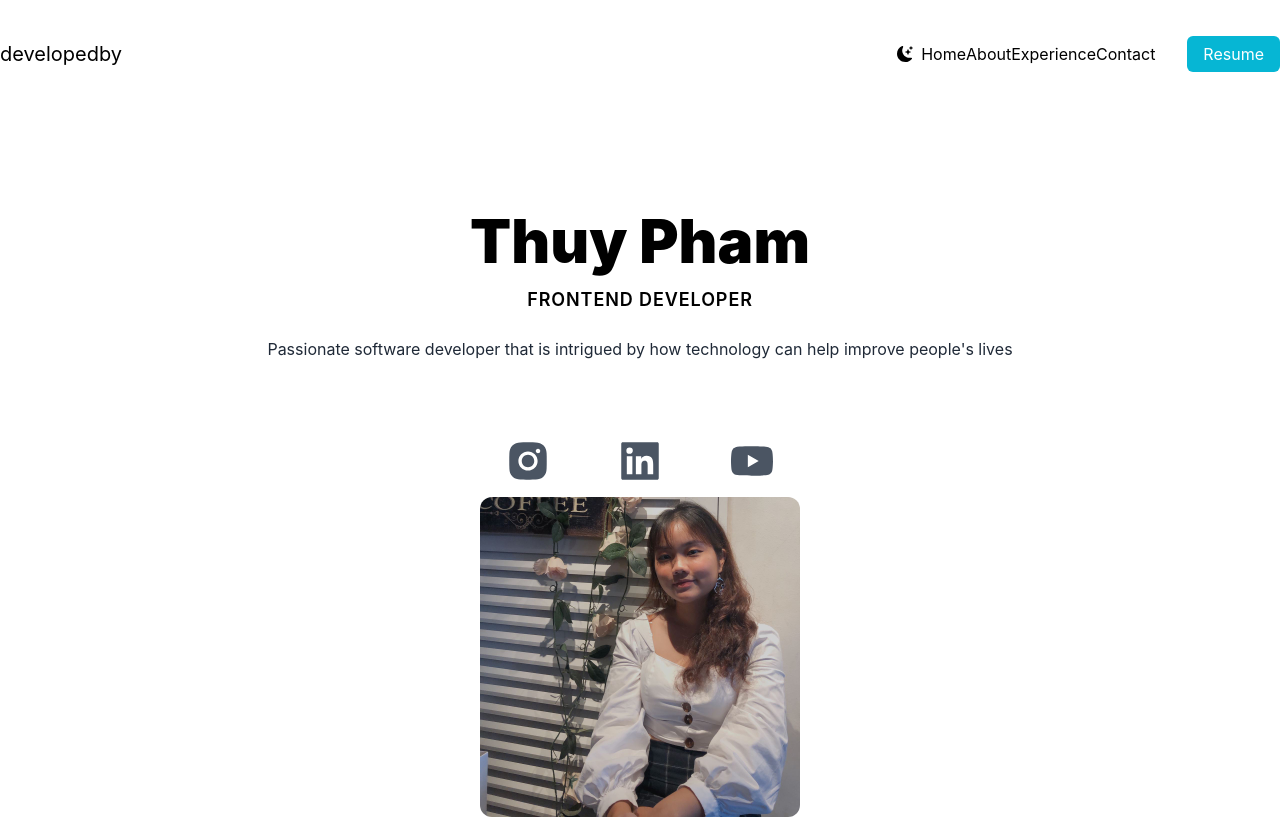
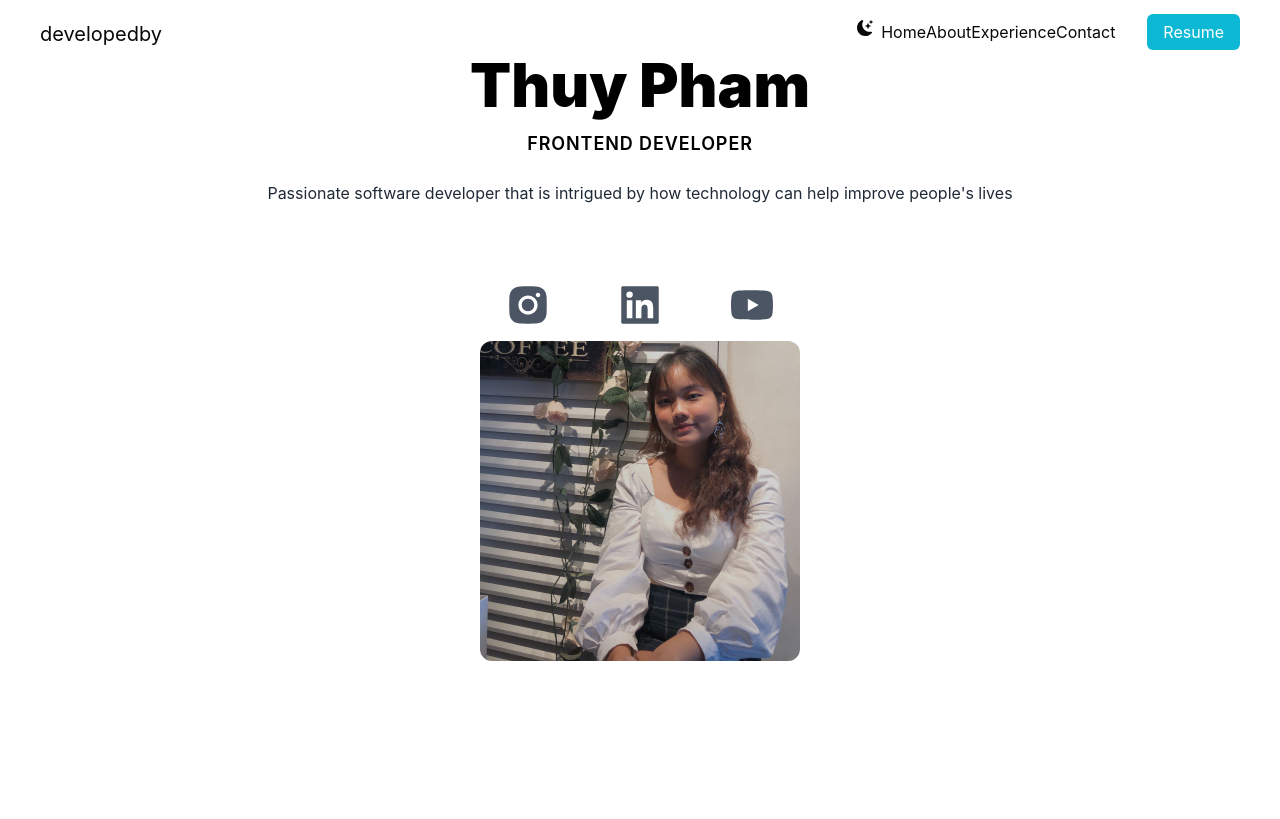
Before and after one commit to tweee64/portfolio, a React (Create React App) app: page /about in a window 1280 px wide. Shown: the top 819 px of the page. Built offline with nearby package versions, Linux system fonts and the light colour scheme.

Commit message:
change navbar

```diff
--- a/package.json
+++ b/package.json
@@ -12,7 +12,7 @@
     "react-dom": "^18.2.0",
     "react-icons": "^5.0.1",
     "react-router-dom": "^6.22.0",
-    "react-scripts": "5.0.1",
+    "react-scripts": "^5.0.1",
     "react-vertical-timeline-component": "^3.6.0",
     "web-vitals": "^2.1.4"
   },
--- a/src/App.js
+++ b/src/App.js
@@ -7,26 +7,30 @@ import Experience from "./pages/Experience";
 import { BrowserRouter } from "react-router-dom";
 import MainLayout from "./layout/MainLayout";
 import NavBar from "./NavBar";
+import { useState } from "react";
 function App() {
+  const [darkMode, setDarkMode] = useState(false);
+  const handleDarkMode = () => {
+    setDarkMode(!darkMode);
+  };
+
   return (
     <BrowserRouter>
       {/* <MainLayout> */}
 
-      <div className="relative z-0">
+      <div className={`${darkMode ? "dark" : ""} relative z-0 `}>
+        <div className=" dark:bg-gray-900">
           <div>
-          <NavBar />
+            <NavBar onDarkMode={handleDarkMode} />
             <Home />
           </div>
           <div className="bg-about bg-cover bg-center bg-no-repeat">
             <About />
           </div>
-
           {/* <div className="bg-tech bg-cover bg-center bg-no-repeat pb-10">
           <Tech />
         </div> */}
-
           {/* <Projects /> */}
-
           <div
             className="bg-experience bg-cover bg-center bg-no-repeat
         rounded-tl-[150px] rounded-br-[150px]"
@@ -38,8 +42,9 @@ function App() {
               <Experience />
             </div>
           </div>
-        <div>
+          <div className="relative z-0">
             <Contact />
+          </div>{" "}
         </div>
       </div>
       {/* </MainLayout> */}
--- a/src/Home.js
+++ b/src/Home.js
@@ -1,11 +1,10 @@
 import { AiFillInstagram, AiFillLinkedin, AiFillYoutube } from "react-icons/ai";
 import profilepic from "./profilepic.jpeg";
-import MainLayout from "./layout/MainLayout";
 import { styles } from "./styles";
 export default function Home() {
   return (
-    <div>
-      <div className="text-center p-10">
+    <span className="pt-10 " id="home">
+      <div className="text-center p-10 ">
         <h2 className={styles.sectionHeadTextLight}>Thuy Pham</h2>
         <h3 className={styles.sectionSubTextLight}>Frontend Developer</h3>
         <p className="rext-md py-5 leading-8 text-gray-800 dark:text-neutral-300">
@@ -22,6 +21,6 @@ export default function Home() {
       <div className="relative mx-auto w-80 h-80">
         <img className="rounded-xl " alt="profilepic" src={profilepic} />
       </div>
-    </div>
+    </span>
   );
 }
--- a/src/NavBar.js
+++ b/src/NavBar.js
@@ -7,12 +7,18 @@ export default function NavBar(props) {
   const { onDarkMode } = props;
   const [active, setActive] = useState("");
   const [toggle, setToggle] = useState(false);
-
+  // const [darkMode, setDarkMode] = useState(false);
+  // const handleDarkMode = () => {
+  //   console.log("hi");
+  //   setDarkMode(!darkMode);
+  // };
   return (
-    <div>
-      <nav className="py-10 mb-12 flex justify-between">
+    <div className=" ">
+      <div className="fixed w-full  top-0 z-20 bg-flashWhite sm:opacity-[0.97]">
+        <main className="bg-white px-10 dark:bg-gray-900">
+          <nav className="pt-5 mb-12 flex justify-between">
             <h1 className="text-xl dark:text-neutral-100 ">developedby</h1>
-        <ul className="flex items-center">
+            <div className="flex ">
               <BsFillMoonStarsFill
                 onClick={onDarkMode}
                 className="cursor-pointer mr-2"
@@ -29,6 +35,7 @@ export default function NavBar(props) {
           <li className="mr-2 dark:text-neutral-100">
             <Link to="/contact">Contact</Link>
           </li> */}
+              <ul className="flex justify-between">
                 {navLinks.map((nav) => (
                   <li
                     key={nav.id}
@@ -45,9 +52,12 @@ export default function NavBar(props) {
                   >
                     Resume
                   </a>
-          </li>
+                </li>{" "}
               </ul>
+            </div>
           </nav>
+        </main>{" "}
+      </div>
     </div>
   );
 }
```
Also changed, not shown: 1 other file (tests, documents, lock files or other folders). Lines whose indentation alone changed are shown as unchanged.
